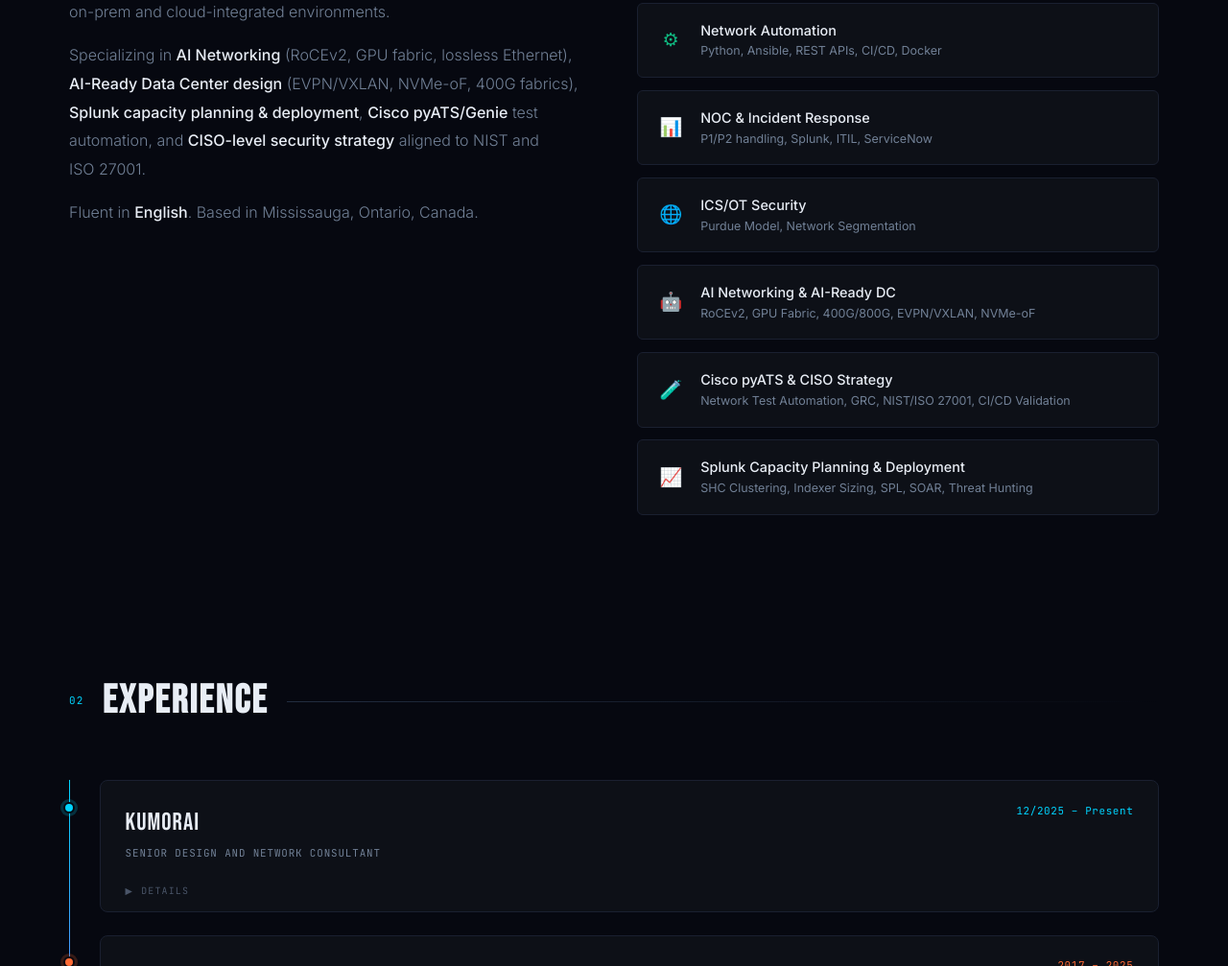
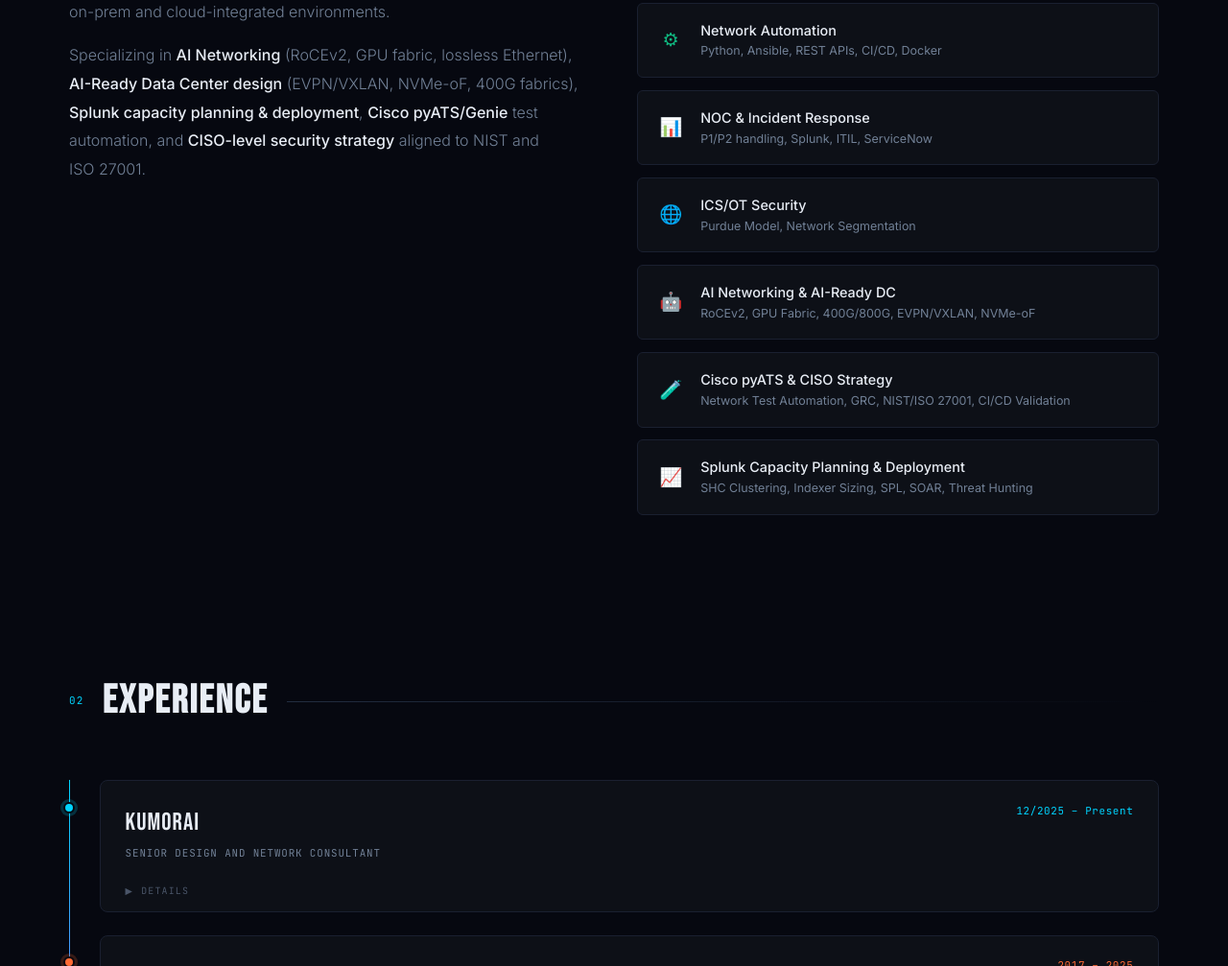
Before and after one commit to prvqest208/pravinmishra.github.io, a plain HTML site: page index.html in a window 1280 px wide. Shown: the part 1411-2418 px from the top of the page at 96% size. Drawn offline with Linux system fonts and the light colour scheme.

Commit message:
removed line

```diff
--- a/index.html
+++ b/index.html
@@ -803,7 +803,6 @@
           <p>Expert in <strong>Cisco technologies</strong>, BGP routing, SDN (ACI), and cloud networking architectures — Hub-Spoke, VNet peering, and beyond.</p>
           <p>Strong background in <strong>high-severity incident response</strong>, NOC operations, ITIL processes, and network automation via <strong>Python</strong> and <strong>Ansible</strong>. Proven ability to lead complex deployments and optimize performance across on-prem and cloud-integrated environments.</p>
           <p>Specializing in <strong>AI Networking</strong> (RoCEv2, GPU fabric, lossless Ethernet), <strong>AI-Ready Data Center design</strong> (EVPN/VXLAN, NVMe-oF, 400G fabrics), <strong>Splunk capacity planning &amp; deployment</strong>, <strong>Cisco pyATS/Genie</strong> test automation, and <strong>CISO-level security strategy</strong> aligned to NIST and ISO&nbsp;27001.</p>
-          <p>Fluent in <strong>English</strong>. Based in Mississauga, Ontario, Canada.</p>
         </div>
         <div class="about-highlights reveal">
           <div class="highlight-row">
```
